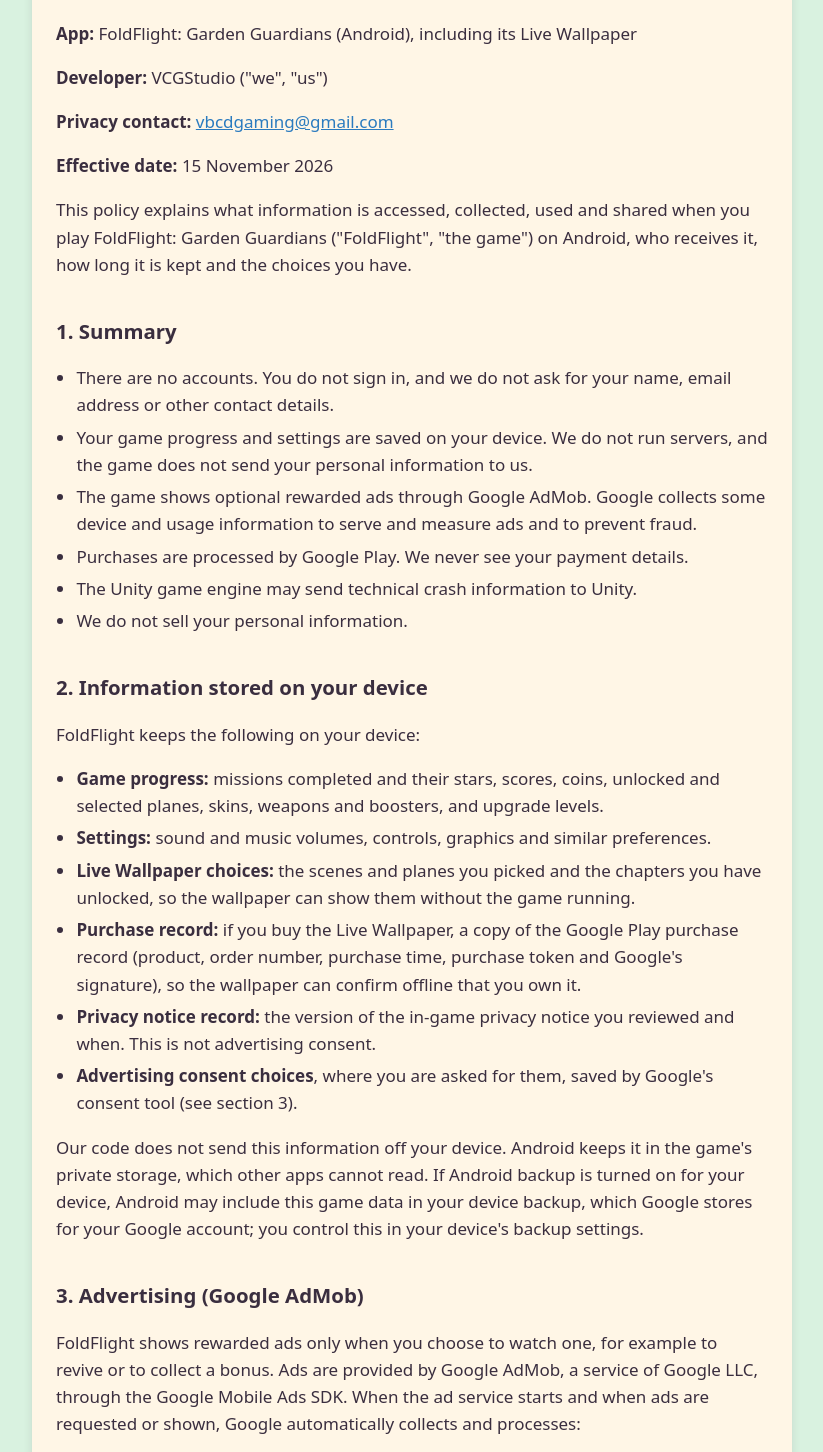
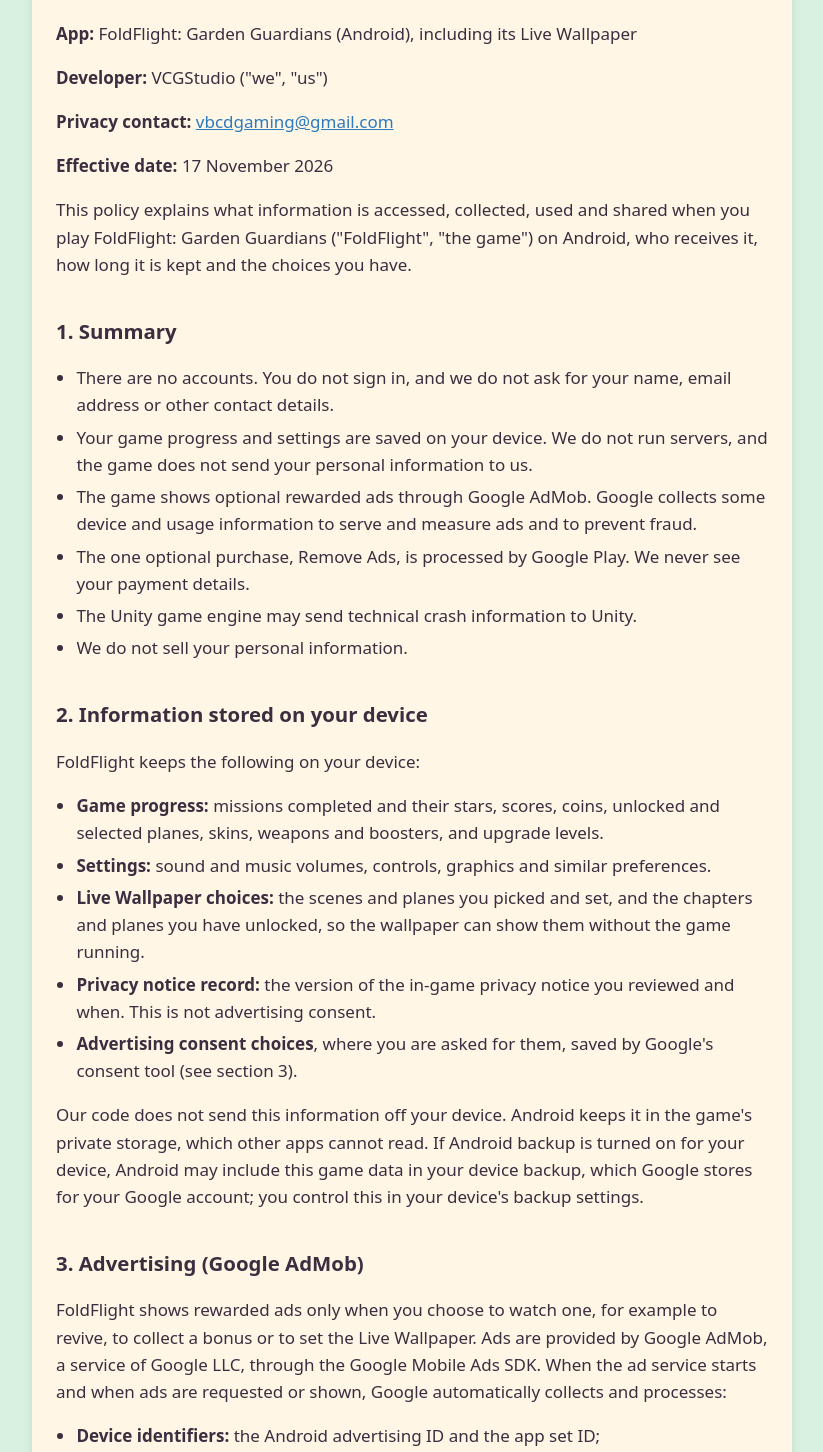
Before and after one commit to vcgstudio/foldflight-privacy, a plain HTML site: page index.html in a window 1280 px wide. Shown: the part 89-1541 px from the top of the page, without its empty margins (228-1051 px from the left). Drawn offline with Linux system fonts and the light colour scheme.

Commit message:
Privacy Policy V31: Live Wallpaper set with a rewarded ad; Remove Ads is the only purchase
Co-Authored-By: Claude Opus 5.5 <noreply@anthropic.com>

```diff
--- a/index.html
+++ b/index.html
@@ -27,27 +27,27 @@
 <p><strong>App:</strong> FoldFlight: Garden Guardians (Android), including its Live Wallpaper</p>
 <p><strong>Developer:</strong> VCGStudio ("we", "us")</p>
 <p><strong>Privacy contact:</strong> <a href="mailto:vbcdgaming@gmail.com">vbcdgaming@gmail.com</a></p>
-<p><strong>Effective date:</strong> 15 November 2026</p>
+<p><strong>Effective date:</strong> 17 November 2026</p>
 <p>This policy explains what information is accessed, collected, used and shared when you play FoldFlight: Garden Guardians ("FoldFlight", "the game") on Android, who receives it, how long it is kept and the choices you have.</p>
 <h2>1. Summary</h2>
-<ul><li>There are no accounts. You do not sign in, and we do not ask for your name, email address or other contact details.</li><li>Your game progress and settings are saved on your device. We do not run servers, and the game does not send your personal information to us.</li><li>The game shows optional rewarded ads through Google AdMob. Google collects some device and usage information to serve and measure ads and to prevent fraud.</li><li>Purchases are processed by Google Play. We never see your payment details.</li><li>The Unity game engine may send technical crash information to Unity.</li><li>We do not sell your personal information.</li></ul>
+<ul><li>There are no accounts. You do not sign in, and we do not ask for your name, email address or other contact details.</li><li>Your game progress and settings are saved on your device. We do not run servers, and the game does not send your personal information to us.</li><li>The game shows optional rewarded ads through Google AdMob. Google collects some device and usage information to serve and measure ads and to prevent fraud.</li><li>The one optional purchase, Remove Ads, is processed by Google Play. We never see your payment details.</li><li>The Unity game engine may send technical crash information to Unity.</li><li>We do not sell your personal information.</li></ul>
 <h2>2. Information stored on your device</h2>
 <p>FoldFlight keeps the following on your device:</p>
-<ul><li><strong>Game progress:</strong> missions completed and their stars, scores, coins, unlocked and selected planes, skins, weapons and boosters, and upgrade levels.</li><li><strong>Settings:</strong> sound and music volumes, controls, graphics and similar preferences.</li><li><strong>Live Wallpaper choices:</strong> the scenes and planes you picked and the chapters you have unlocked, so the wallpaper can show them without the game running.</li><li><strong>Purchase record:</strong> if you buy the Live Wallpaper, a copy of the Google Play purchase record (product, order number, purchase time, purchase token and Google's signature), so the wallpaper can confirm offline that you own it.</li><li><strong>Privacy notice record:</strong> the version of the in-game privacy notice you reviewed and when. This is not advertising consent.</li><li><strong>Advertising consent choices</strong>, where you are asked for them, saved by Google's consent tool (see section 3).</li></ul>
+<ul><li><strong>Game progress:</strong> missions completed and their stars, scores, coins, unlocked and selected planes, skins, weapons and boosters, and upgrade levels.</li><li><strong>Settings:</strong> sound and music volumes, controls, graphics and similar preferences.</li><li><strong>Live Wallpaper choices:</strong> the scenes and planes you picked and set, and the chapters and planes you have unlocked, so the wallpaper can show them without the game running.</li><li><strong>Privacy notice record:</strong> the version of the in-game privacy notice you reviewed and when. This is not advertising consent.</li><li><strong>Advertising consent choices</strong>, where you are asked for them, saved by Google's consent tool (see section 3).</li></ul>
 <p>Our code does not send this information off your device. Android keeps it in the game's private storage, which other apps cannot read. If Android backup is turned on for your device, Android may include this game data in your device backup, which Google stores for your Google account; you control this in your device's backup settings.</p>
 <h2>3. Advertising (Google AdMob)</h2>
-<p>FoldFlight shows rewarded ads only when you choose to watch one, for example to revive or to collect a bonus. Ads are provided by Google AdMob, a service of Google LLC, through the Google Mobile Ads SDK. When the ad service starts and when ads are requested or shown, Google automatically collects and processes:</p>
+<p>FoldFlight shows rewarded ads only when you choose to watch one, for example to revive, to collect a bonus or to set the Live Wallpaper. Ads are provided by Google AdMob, a service of Google LLC, through the Google Mobile Ads SDK. When the ad service starts and when ads are requested or shown, Google automatically collects and processes:</p>
 <ul><li><strong>Device identifiers:</strong> the Android advertising ID and the app set ID;</li><li><strong>IP address</strong>, which may be used to estimate the general location of your device;</li><li><strong>App interactions:</strong> for example app launches, taps and ad views;</li><li><strong>Diagnostic information:</strong> for example app launch time, hang rate and energy use of the app and the ads SDK.</li></ul>
 <p>Google uses this information for advertising, analytics and fraud prevention: to deliver and measure ads and, where you allow it, to personalize them. Google states that this data is encrypted in transit. Google may work with its own advertising partners to fill ad requests. Learn more in Google's Privacy Policy (<a href="https://policies.google.com/privacy">https://policies.google.com/privacy</a>) and "How Google uses information from sites or apps that use our services" (<a href="https://policies.google.com/technologies/partner-sites">https://policies.google.com/technologies/partner-sites</a>).</p>
 <p><strong>Consent:</strong> the game uses Google's User Messaging Platform (UMP). On each launch it checks with Google whether a consent message applies to you. Where the law requires it (for example in the European Economic Area, the United Kingdom and Switzerland), you are asked for your choices, ads are requested only when Google's consent tool reports that they may be, and you can change your choices at any time in <strong>Settings &gt; Privacy choices</strong>. You can also reset or delete your advertising ID, or opt out of personalized ads, in your device's Android settings.</p>
 <p>The Google Mobile Ads SDK adds these Android permissions: AD_ID, ACCESS_ADSERVICES_AD_ID, ACCESS_ADSERVICES_ATTRIBUTION and ACCESS_ADSERVICES_TOPICS.</p>
 <h2>4. In-app purchases (Google Play)</h2>
-<p>Purchases such as Remove Ads and the Live Wallpaper are processed by Google Play Billing under Google's terms and privacy policy. The game asks Google Play which purchases belong to your Google account so it can unlock them, and checks Google's signature on each purchase record on your device. We do not receive your name, email address or payment details. Google gives us order information (such as the order number, the item purchased and the purchase date) in the Google Play Console, which we use only for accounting, refunds and support.</p>
+<p>The one purchase in the game, Remove Ads, is processed by Google Play Billing under Google's terms and privacy policy. The game asks Google Play whether it belongs to your Google account so it can unlock it, and checks Google's signature on the purchase record on your device. The Live Wallpaper is not sold. We do not receive your name, email address or payment details. Google gives us order information (such as the order number, the item purchased and the purchase date) in the Google Play Console, which we use only for accounting, refunds and support.</p>
 <h2>5. Technical diagnostics (Unity)</h2>
 <p>FoldFlight is made with the Unity engine. The engine's diagnostics feature may send Unity technical crash and error information, such as error details and basic device and operating system information, so that Unity can diagnose and fix engine problems. Unity handles this information under its own privacy policy (<a href="https://unity.com/legal/game-player-and-app-user-privacy-policy">https://unity.com/legal/game-player-and-app-user-privacy-policy</a>).</p>
 <p>The game does not include any other analytics, crash-reporting or tracking service.</p>
 <h2>6. Other features</h2>
-<ul><li><strong>Sharing:</strong> if you choose to share a result picture, Android's share sheet sends it to the app you pick. We do not receive it.</li><li><strong>Live Wallpaper:</strong> runs on your device, uses only the information described in section 2, does not show ads and does not connect to the internet.</li><li><strong>Permissions:</strong> besides the advertising permissions above, the game uses INTERNET and ACCESS_NETWORK_STATE (ads and purchases) and BILLING (Google Play purchases). WAKE_LOCK and FOREGROUND_SERVICE are added by the Google Mobile Ads SDK and the Android libraries it uses. The game does not ask for your location, contacts, camera, microphone or files.</li></ul>
+<ul><li><strong>Sharing:</strong> if you choose to share a result picture, Android's share sheet sends it to the app you pick. We do not receive it.</li><li><strong>Live Wallpaper:</strong> you set it in the game by watching a rewarded ad (section 3), or with coins if you bought Remove Ads. The wallpaper itself runs on your device, uses only the information described in section 2, does not show ads and does not connect to the internet.</li><li><strong>Permissions:</strong> besides the advertising permissions above, the game uses INTERNET and ACCESS_NETWORK_STATE (ads and purchases) and BILLING (Google Play purchases). WAKE_LOCK and FOREGROUND_SERVICE are added by the Google Mobile Ads SDK and the Android libraries it uses. The game does not ask for your location, contacts, camera, microphone or files.</li></ul>
 <h2>7. How information is used, and legal bases</h2>
 <p>We use the information described here only to run the game, to show the ads you choose to watch and to provide your purchases. Where the EU or UK General Data Protection Regulation applies:</p>
 <ul><li>Personalized advertising and the use of device identifiers for it: your <strong>consent</strong>, collected through Google's consent tool. You can withdraw it at any time.</li><li>Non-personalized ads, ad measurement and fraud prevention: our and Google's <strong>legitimate interests</strong> in funding a free game.</li><li>Purchases: <strong>performance of a contract</strong> with you.</li><li>Technical diagnostics: <strong>legitimate interests</strong> in keeping the game working.</li></ul>
```
